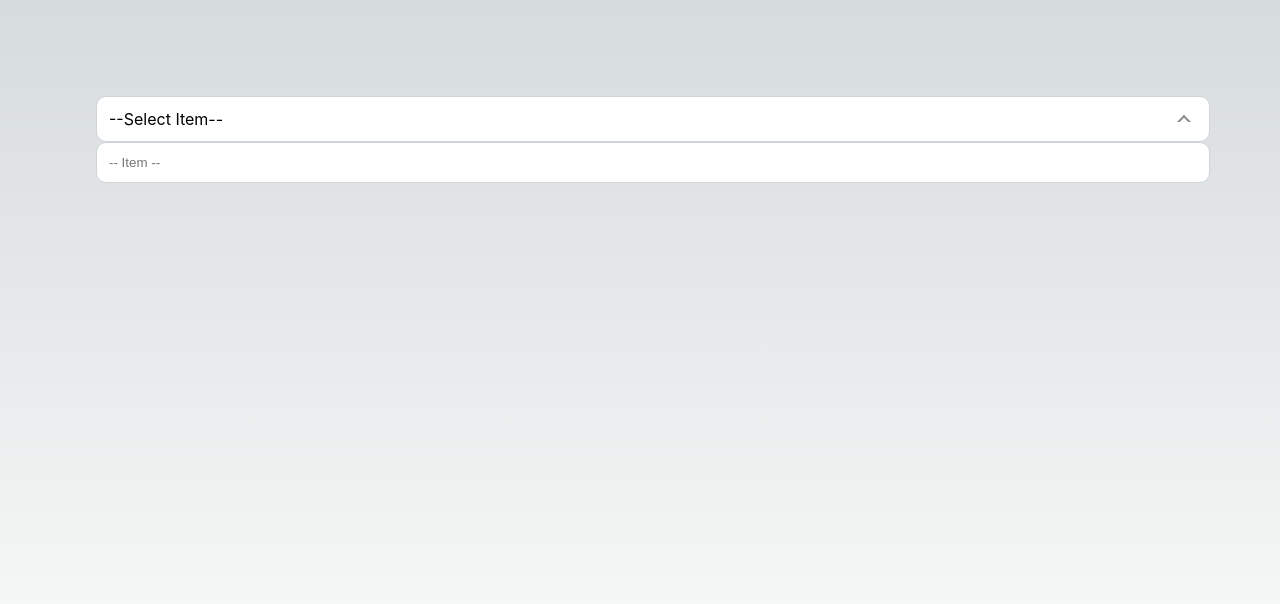
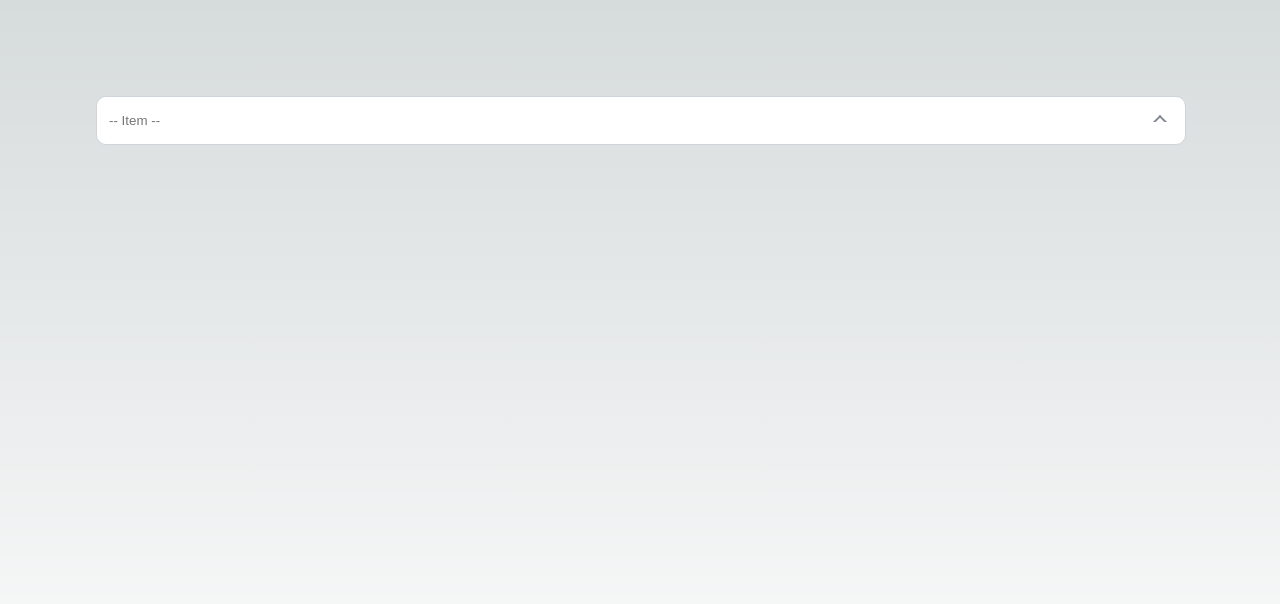
Before and after one commit to mohamadsdg/lobox, a React (Create React App) app: page / in a window 1280 px wide. Shown: the top 604 px of the page. Built offline with nearby package versions, Linux system fonts and the light colour scheme.

Commit message:
feat: adding new entry by get item

```diff
--- a/src/components/dropdown/Dropdown.tsx
+++ b/src/components/dropdown/Dropdown.tsx
@@ -16,7 +16,7 @@ const useStyles = createUseStyles({
     border: "1px solid #ced4da",
     transition: "ease 0.2s",
     borderRadius: "10px",
-    padding: "0.75rem 0.75rem",
+    // padding: "0.75rem 0.75rem",
     cursor: "pointer",
     position: "relative",
     outline: "none",
@@ -35,6 +35,14 @@ const useStyles = createUseStyles({
       position: "absolute",
       right: "20px",
       top: "20px",
+    },
+    "& input": {
+      display: "inline-block",
+      border: "none",
+      outline: "none",
+      width: "97%",
+      borderRadius: "10px",
+      padding: "1rem 0.75rem",
     },
   },
   focus: {
@@ -105,7 +113,8 @@ const DropdownList: React.FC<DropdownListType> = ({
   defaultLabel,
 }): React.ReactElement => {
   const classes = useStyles();
-  const { containerRef, isOpen, toggling, close } = useDropdown(defaultOpen);
+  const { containerRef, isOpen, toggling, close, open } =
+    useDropdown(defaultOpen);
   const [selectedOption, setSelectedOption] = React.useState<
     string | undefined
   >(defaultLabel);
@@ -171,43 +180,55 @@ const DropdownList: React.FC<DropdownListType> = ({
     }
   };
 
-  // adding new
+  // adding new Item
   const handleChange = (ev: any) => {
     setEntry(ev.target.value);
   };
   const handleNewEntry = (e: React.KeyboardEvent<HTMLInputElement>) => {
     if (e.key === "Enter") {
+      const sanitizEntry = entry.trim();
+      if (!sanitizEntry) {
+        setSelectedOption(undefined);
+        return;
+      }
       const newOptions = new Set(options);
-      newOptions.add(entry.trim());
-      setOptions(Array.from(newOptions));
+      newOptions.add(sanitizEntry);
+      const ArrayNewOption = Array.from(newOptions);
+
+      // re-order
+      if (newOptions.size != options.length) {
+        const lastItem = ArrayNewOption.pop() as string;
+        ArrayNewOption.unshift(lastItem);
+      }
+
+      // update Options
+      setOptions(ArrayNewOption);
+
+      // select the newest or prev
+      const findSelected = ArrayNewOption.find((opt) => opt == sanitizEntry);
+      setSelectedOption(findSelected);
+
+      // back to early list
+      setScrollTop(0);
     }
   };
 
   return (
     <div ref={containerRef} className={classes.root}>
-      {/* <div
-        onClick={toggling}
+      <div
+        onClick={open}
         className={clsx(classes.label, { [classes.focus]: isOpen })}
         aria-expanded={isOpen}
       >
-        {selectedOption}
-      </div> */}
-      <div
-        onClick={toggling}
-        className={clsx(classes.label, { [classes.focus]: isOpen })}
-        aria-expanded={isOpen}
-      >
-        {selectedOption}
-      </div>
         <input
           type="text"
-        onClick={toggling}
-        className={clsx(classes.label, { [classes.focus]: isOpen })}
+          onClick={open}
           value={entry}
           onChange={handleChange}
           placeholder="-- Item --"
           onKeyDown={handleNewEntry}
         />
+      </div>
 
       {isOpen && (
         <CustomScroll
```
Lines whose indentation alone changed are shown as unchanged.
